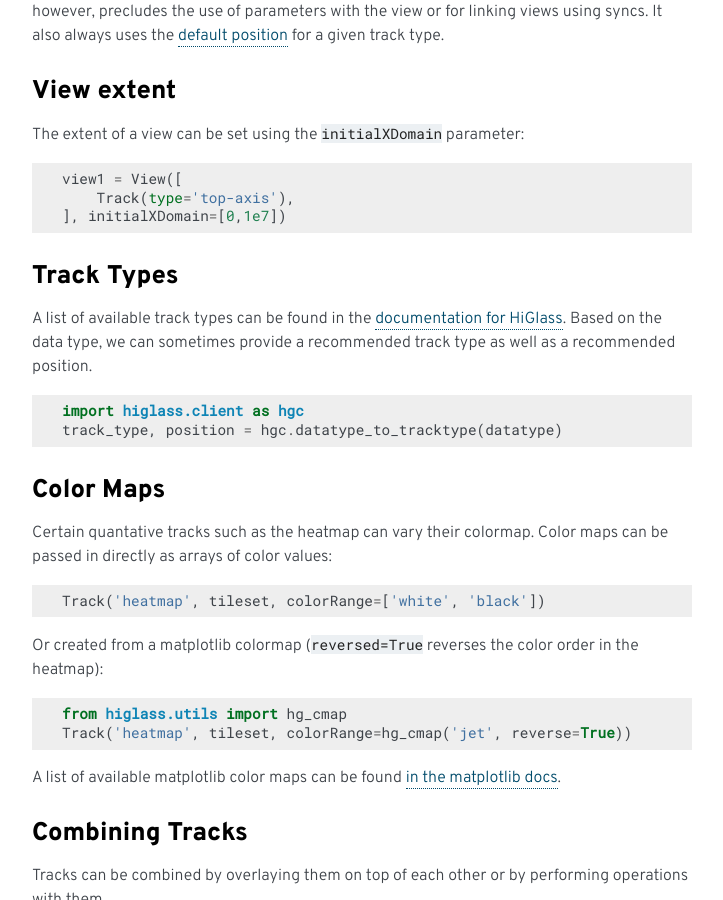
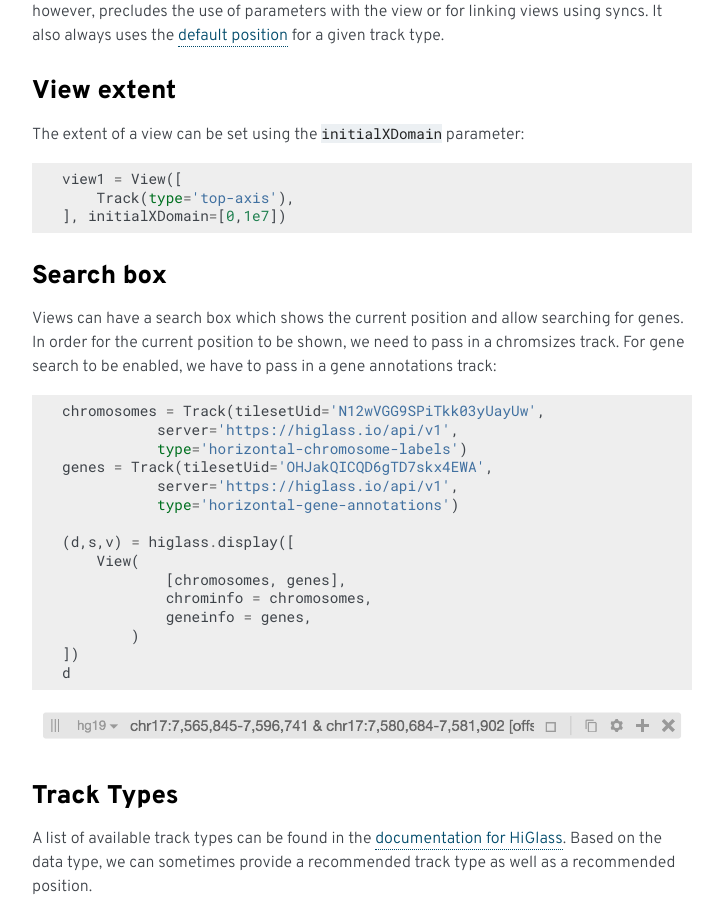
Before and after one commit to higlass/higlass-python, a Sphinx documentation site: the page built from docs/getting_started.rst, in a window 1280 px wide and 900 px high, scrolled down 940 px. Shown: the whole window, without its empty margins (388-1111 px from the left). Built offline with Sphinx 7.4.7, drawn with Linux system fonts in a browser that asks for light colours; formulas are drawn with MathJax 3.

Commit message:
Renamed autcomplete to chrominfo and updated the docs

```diff
--- a/docs/getting_started.rst
+++ b/docs/getting_started.rst
@@ -63,6 +63,31 @@ The extent of a view can be set using the ``initialXDomain`` parameter:
     view1 = View([
         Track(type='top-axis'),
     ], initialXDomain=[0,1e7])
+
+Search box
+----------
+
+Views can have a search box which shows the current position and allow searching for genes. In order for the current position to be shown, we need to pass in a chromsizes track. For gene search to be enabled, we have to pass in a gene annotations track:
+
+.. code-block:: python
+
+  chromosomes = Track(tilesetUid='N12wVGG9SPiTkk03yUayUw',
+             server='https://higlass.io/api/v1',
+             type='horizontal-chromosome-labels')
+  genes = Track(tilesetUid='OHJakQICQD6gTD7skx4EWA',
+             server='https://higlass.io/api/v1',
+             type='horizontal-gene-annotations')
+
+  (d,s,v) = higlass.display([
+      View(
+              [chromosomes, genes],
+              chrominfo = chromosomes,
+              geneinfo = genes,
+          )
+  ])
+  d
+
+.. image:: img/genome-position-search-box.png
 
 Track Types
 -----------
```
Also changed, not shown: docs/img/genome-position-search-box.png (added), 2 other files.
